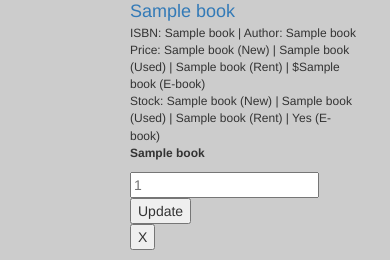
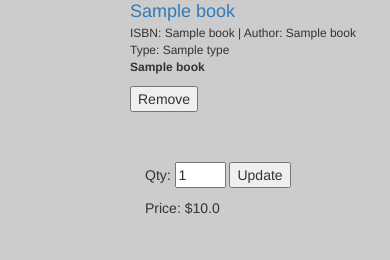
Before and after one commit to TheNightmanCodeth/swe-final-2k17, a Flask app: template src/templates/shoppingcart.html in a window 390 px wide; the page is wider, and only the part inside the window is pictured. Shown: the part 862-1122 px from the top of that part. After the commit the page ends 1076 px from the top of that part, so only its background shows below. Run offline with Flask 2, Linux system fonts and the light colour scheme; the template is opened without the code that fills it: values that come from a table or form of the project are taken from there, most other values are stand-ins (such as "Sample title", 1, 10 or a date in 2020); form fields are guessed from the names that the template uses; parts of the project's set-up code (start-up, migrations or seed data) failed here and were passed over; some libraries are stand-ins or nearby versions.

Commit message:
Impl change qty from cart page

```diff
--- a/src/ShoppingCartForm.py
+++ b/src/ShoppingCartForm.py
@@ -1,5 +1,6 @@
-from wtforms import Form, StringField, SelectField, validators, SelectMultipleField
+from wtforms import Form, StringField, validators
 from BookParser import BookParser
 
 class ShoppingCartForm(Form):
-    qty = StringField(u'ISBN', validators=[validators.Required()], filters=[lambda x: x or None])
+    qty = StringField(u'qty', validators=[validators.Required()], filters=[lambda x: x or None])
+    isbn = StringField(u'ISBN', validators=[validators.Required()], filters=[lambda x: x or None])
--- a/src/app.py
+++ b/src/app.py
@@ -80,39 +80,80 @@
         results = form.search.data
         #Add ISBN and type to cart
         book_to_add = bp.search_by_isbn(form.isbn.data)[0]
-        if form.types.data == 'New' and book_to_add[bp.STOCK_NEW] < 1:
-            #Can't add to cart
-            flash("Can't add that type!")
-            return ('', 204)
+        if form.types.data == 'New':
+            if book_to_add[bp.STOCK_NEW] < 1:
+                #Can't add to cart
+                flash("Can't add that type!")
+                return ('', 204)
+            else:
+                price = book_to_add[bp.PRICE_NEW]
+        if form.types.data == 'Rent':
+            if book_to_add[bp.STOCK_RENT] < 1:
+                #Can't add to cart
+                flash("Can't add that type!")
+                return ('', 204)
+            else:
+                price = book_to_add[bp.PRICE_RENT]
+        if form.types.data == 'Used':
+            if book_to_add[bp.STOCK_USED] < 1:
+                #Can't add to cart
+                flash("Can't add that type!")
+                return ('', 204)
+            else:
+                price = book_to_add[bp.PRICE_USED]
+        if form.types.data == 'E-book':
+            if book_to_add[bp.STOCK_EBOOK] < 1:
+                #Can't add to cart
+                flash("Can't add that type!")
+                return ('', 204)
+            else:
+                price = book_to_add[bp.PRICE_EBOOK]
+
         if session['cart'] is None:
             session['cart'] = []
         cart = session['cart']
-        cart.append({'book': book_to_add, 'type': form.types.data, 'count': 1})
+        cart.append({'book': book_to_add, 'type': form.types.data, 'count': 2, 'price': price})
         session['cart'] = cart
         cart_count = len(session['cart'])
         return ('', 204)
         #render_template('main.html', form=search_form, results=results, bookform=form, cart_count=cart_count)
 
-#Endpoint for removing item from cart
-@app.route('/cart/del', methods=['POST'])
+#Endpoint for editing cart items
+@app.route('/cart/edit', methods=['POST'])
 def rem_from_cart():
+    form = ShoppingCartForm(request.form)
     search_form = SearchForm(request.form)
     cartform = ShoppingCartForm(request.form)
-    form = request.form
-    if form['isbn'] is not None:
-        index = 0
+    if form.validate():
+        new_qty = int(form.qty.data)
         cart = session['cart']
         for entry in cart:
             isbn = entry['book'][0]
-            if form['isbn'] == isbn:
-                del cart[index]
-            index += 1
+            if form.isbn.data == isbn:
+                print form.qty.data
+                entry['count'] = form.qty.data
+
         session['cart'] = cart
-        cart_count = len(session['cart'])
-    return render_template('shoppingcart.html', cart=cart, form=search_form, cartform=cartform, cart_count=cart_count)
-
-
-
+        return render_template('shoppingcart.html', cart=cart, form=search_form, cartform=cartform, cart_count=len(session['cart']))
+    elif not form.validate():
+        error = "That's not an integer):"
+        print error
+    else:
+        if request.form['isbn'] is not None:
+            search_form = SearchForm(request.form)
+            cartform = ShoppingCartForm(request.form)
+            form = request.form
+            if form['isbn'] is not None:
+                index = 0
+                cart = session['cart']
+                for entry in cart:
+                    isbn = entry['book'][0]
+                    if form['isbn'] == isbn:
+                        del cart[index]
+                    index += 1
+                session['cart'] = cart
+                cart_count = len(session['cart'])
+            return render_template('shoppingcart.html', cart=cart, form=search_form, cartform=cartform, cart_count=cart_count)
 
 #Route for shopping cart
 @app.route('/cart', methods=['GET'])
--- a/src/templates/shoppingcart.html
+++ b/src/templates/shoppingcart.html
@@ -4,19 +4,14 @@
   {% if cart %}
     {% for book_entry in cart %}
     {% set book = book_entry['book'] %}
-    {% set qty = book_entry['count'] %}
+    {% set qty = book_entry['count'] | int %}
+    {% set type = book_entry['type'] %}
+    {% set price_lone = book_entry['price'] | float %}
+    {% set price = price_lone * qty %}
     <div class="row">
       {% set isbn = book[0] %}
       {% set name = book[1] %}
       {% set author = book[2] %}
-      {% set stock_new = book[9] %}
-      {% set stock_used = book[10] %}
-      {% set stock_rent = book[11] %}
-
-      {% set price_used = book[14] %}
-      {% set price_new = book[13] %}
-      {% set price_rent = book[15] %}
-      {% set price_ebook = book[16] %}
       {% set description = book[17] %}
       <!-- Cart entry -->
       <div class="col-md-12" style="margin-left: 100px; margin-top: 20px">
@@ -25,40 +20,38 @@
             <img src="static/covers/{{ isbn }}.jpg" height="150" width="100" alt="{{ name }}">
         </div>
         <!-- Entry title/type/author/isbn/remove -->
-        <div class="col-md-5">
+        <div class="col-md-4">
             <div class="col-md-12">
                 <p style="font-size:12px">
                   <!-- title -->
                   <a href="{{ url_for('book_details', isbn=isbn) }}" style="font-size:18px">
                     {{ name }}
                   </a><br>
-                  {% if price_ebook == '0' %}
-                    {% set ebook = 'N/A' %}
-                  {% else %}
-                    {% set ebook = '$' +price_ebook %}
-                  {% endif %}
-                  {% if stock_ebook == '0' %}
-                    {% set e_stock = 'No' %}
-                  {% else %}
-                    {% set e_stock = 'Yes' %}
-                  {% endif %}
-                  ISBN: {{ isbn}}  |  Author: {{ author }}<br>
-                  Price: {{ price_new }} (New)  |  {{ price_used }} (Used)  |  {{ price_rent }} (Rent)  |  {{ ebook }} (E-book)<br>
-                  Stock: {{stock_new }} (New)  |  {{ stock_used }} (Used)  |  {{ stock_rent }} (Rent)  |  {{ e_stock }} (E-book)<br>
-                  <b>{{ description | truncate(150) }}</b>
-                  <form action="/cart/add" method="post">
-                    {{ cartform.qty(placeholder=qty) }}
-                    <input type="submit" value="Update">
-                  </form>
-                  <form action="/cart/del" method="post">
-                    <input type="submit" value="X">
+                  ISBN: {{ isbn }}  |  Author: {{ author }}<br>
+                  Type: {{ type }}<br>
+                  <b>{{ description | truncate(350) }}</b>
+                  <form action="/cart/edit" method="post">
+                    <input type="submit" value="Remove">
                     <span style="display:none"><input type="text" name="isbn" value="{{ isbn }}"></span>
                   </form>
                 </p>
             </div>
         </div>
         <!-- Col for qty and price -->
-
+        <div class="col-md-7" style="margin-top: 50px">
+          <div class="col-md-10">
+            <div class="col-md-4 col-md-offset-1">
+              <form action="/cart/edit" method="post">
+                Qty: {{ cartform.qty(value=qty, size=3) }}
+                <span style="display:none">{{ cartform.isbn(value=isbn) }}</span>
+                <input type="submit" value="Update">
+              </form>
+            </div>
+            <div class="col-md-3 col-md-offset-1" style="margin-top: 10px">
+              Price: ${{ price }}
+            </div>
+          </div>
+        </div>
       </div>
     </div>
     {% endfor %}
```
